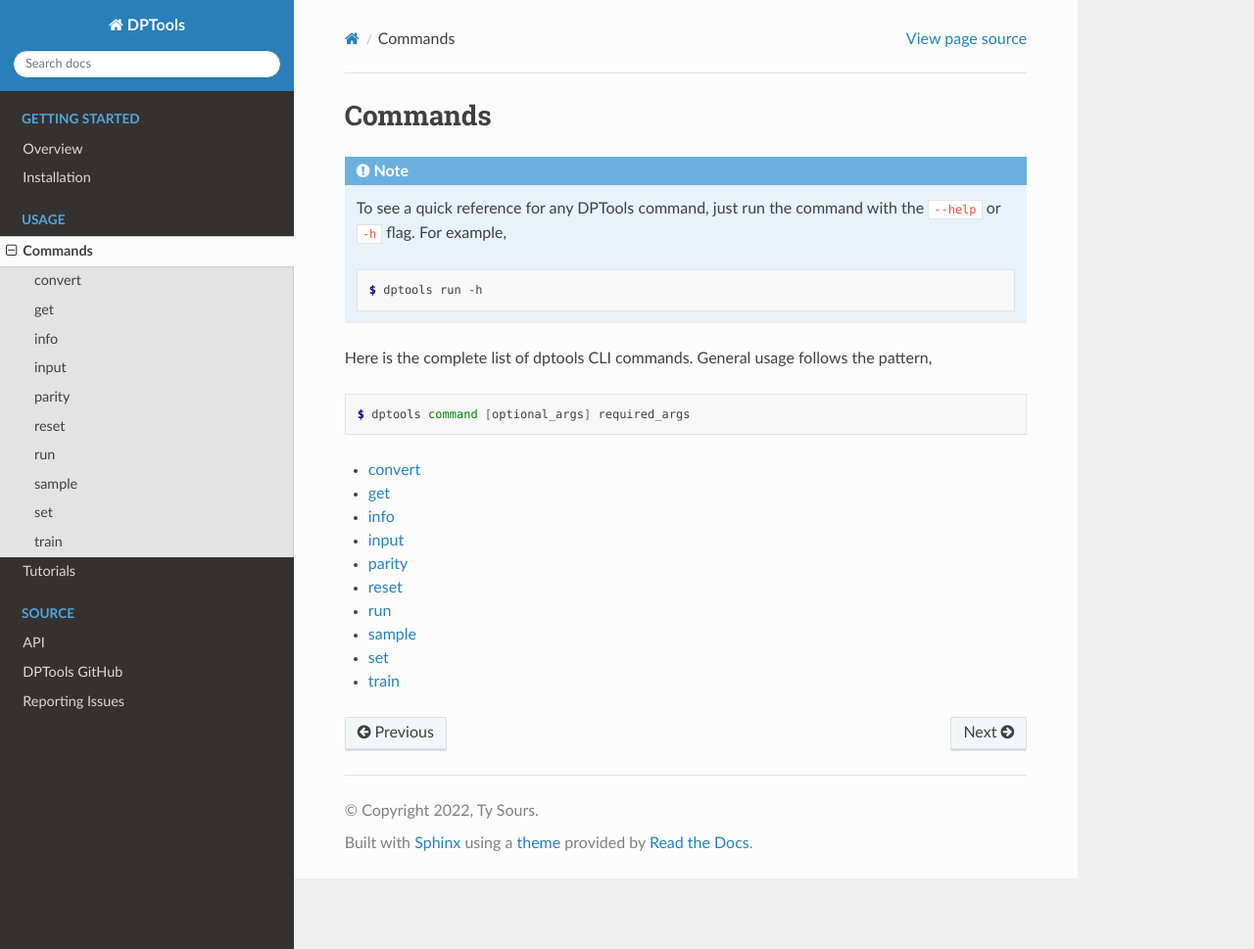
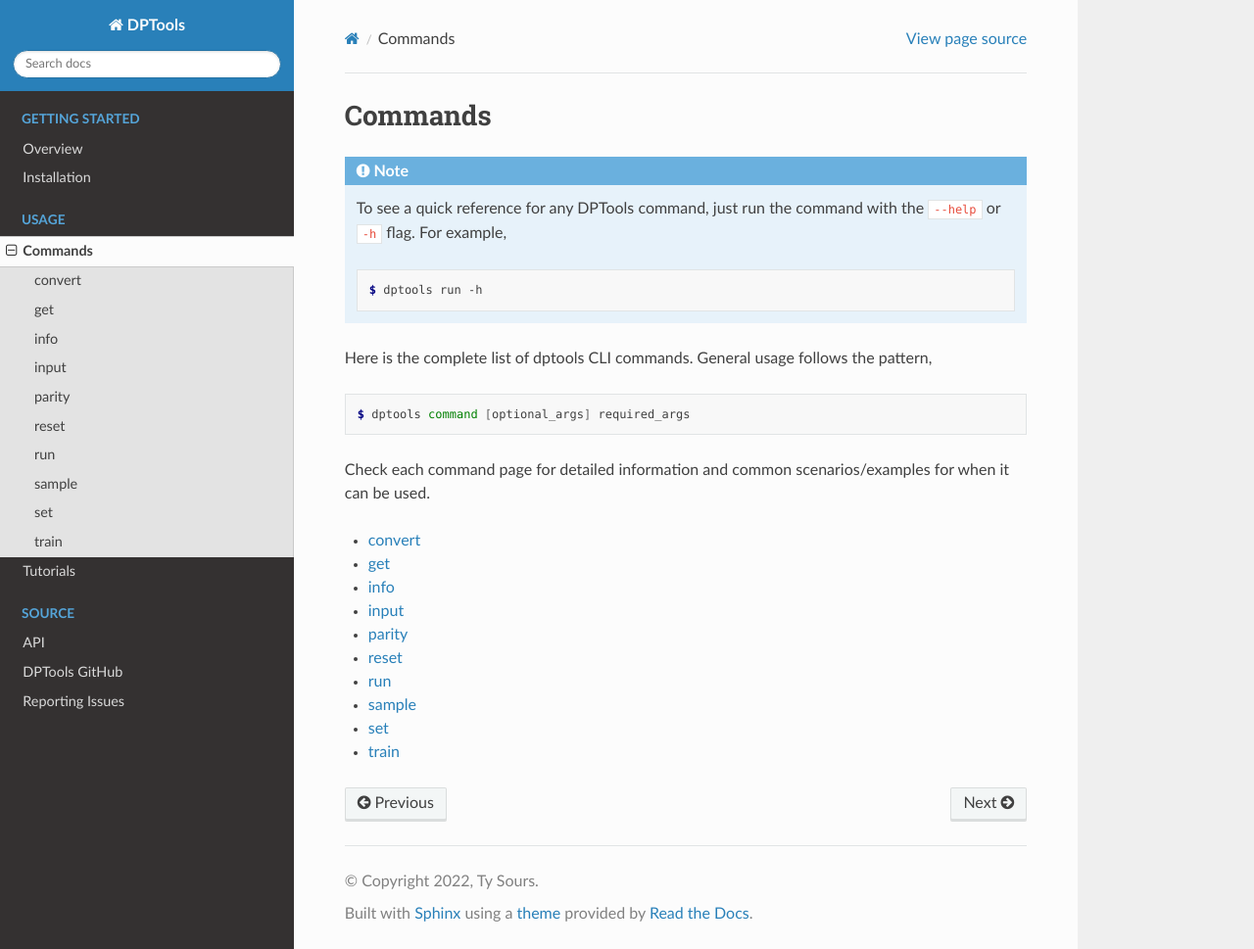
Before and after one commit to tysours/DPTools, a Sphinx documentation site: the page built from docs/source/commands/index.rst, in a window 1280 px wide and 969 px high. Shown: the whole window at 98% size. Built offline with Sphinx 7.4.7 and the Read the Docs theme 2.0.0, drawn with Linux system fonts in a browser that asks for light colours; pages that are not in the unit, such as notebooks, are missing from menus.

Commit message:
Add more details

```diff
--- a/docs/source/commands/index.rst
+++ b/docs/source/commands/index.rst
@@ -18,6 +18,8 @@
 
     $ dptools command [optional_args] required_args
 
+Check each command page for detailed information and common scenarios/examples
+for when it can be used.
 
 .. toctree::
     :maxdepth: 1
```
